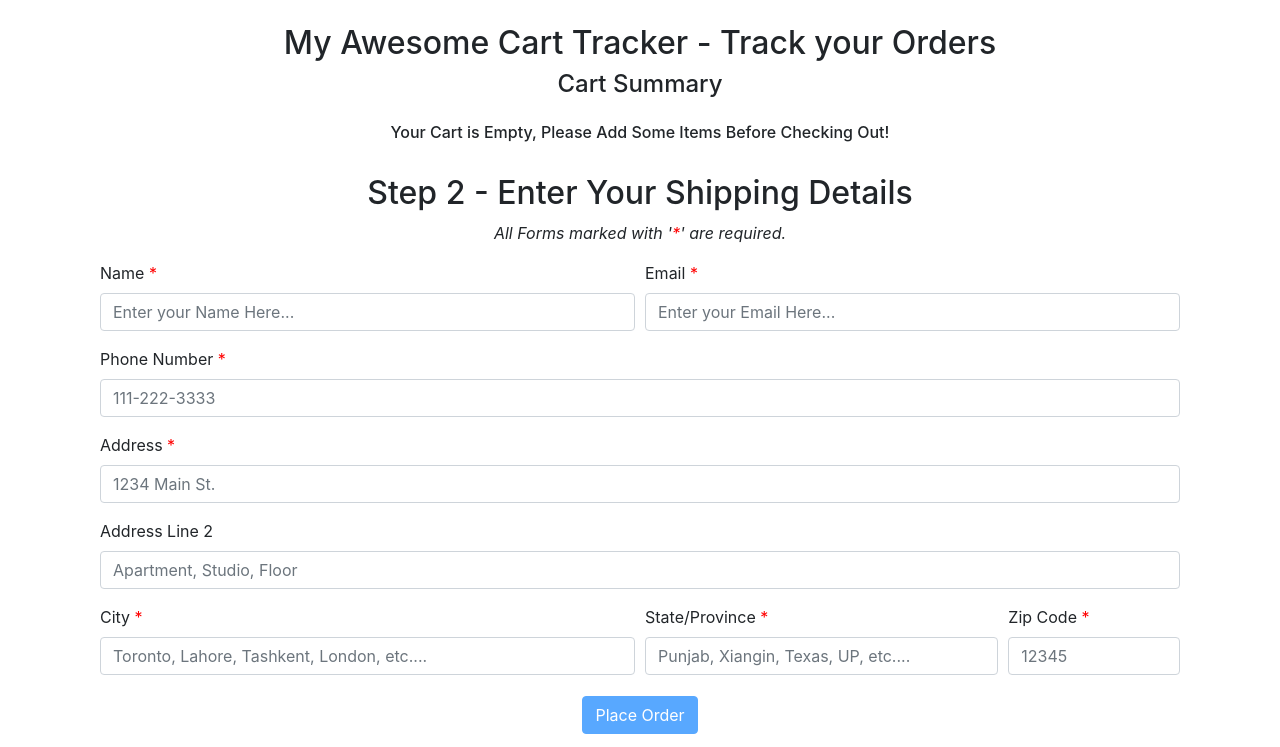
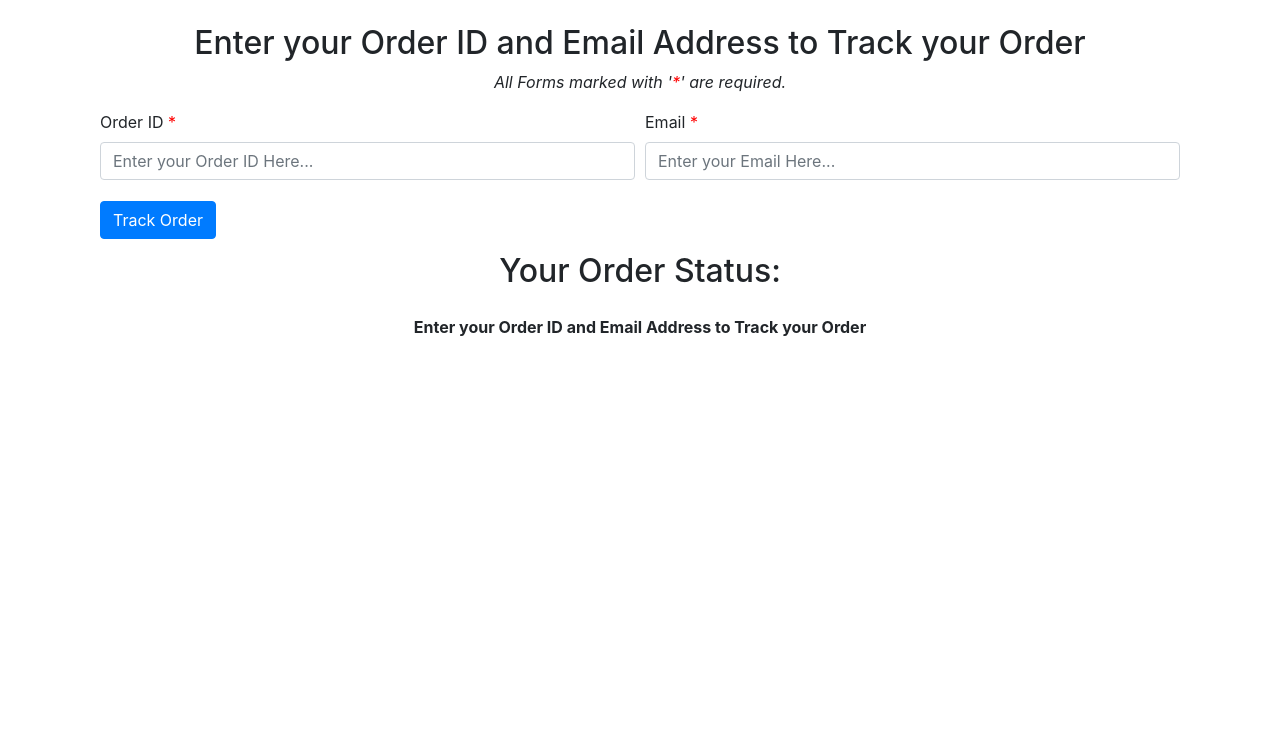
Before and after one commit to RyanBaig/My-Awesome-Cart, a Django app: page /shop/tracker/ in a window 1280 px wide. Shown: the part 64-811 px from the top of the page. After the commit the page ends 400 px from the top, so only its background shows below. Run offline with Django 4.2, Linux system fonts and the light colour scheme; some libraries are stand-ins or nearby versions.

Commit message:
added tracker

```diff
--- a/shop/models.py
+++ b/shop/models.py
@@ -42,7 +42,7 @@ class OrderUpdate(models.Model):
     update_id = models.AutoField(primary_key=True)
     order_id = models.IntegerField(default="")
     update_desc = models.CharField(max_length=5000)
-    timestamp = models.DateField(auto_now_add=True)
+    timestamp = models.DateTimeField(auto_now_add=True)
 
     def __str__(self):
         return self.update_desc[0:7] + "..."
--- a/shop/templates/shop/basic.html
+++ b/shop/templates/shop/basic.html
@@ -59,13 +59,12 @@
         </div>
     </nav>
 
-    {% block body %} {% endblock %}
+
 
     <!-- Optional JavaScript -->
     <!-- jQuery first, then Popper.js, then Bootstrap JS -->
-    <script src="https://code.jquery.com/jquery-3.3.1.slim.min.js"
-        integrity="sha384-q8i/X+965DzO0rT7abK41JStQIAqVgRVzpbzo5smXKp4YfRvH+8abtTE1Pi6jizo" crossorigin="anonymous">
-    </script>
+    <script src="https://code.jquery.com/jquery-3.7.1.js" integrity="sha256-eKhayi8LEQwp4NKxN+CfCh+3qOVUtJn3QNZ0TciWLP4=" crossorigin="anonymous"></script>
+
     <script src="https://cdnjs.cloudflare.com/ajax/libs/popper.js/1.14.6/umd/popper.min.js"
         integrity="sha384-wHAiFfRlMFy6i5SRaxvfOCifBUQy1xHdJ/yoi7FRNXMRBu5WHdZYu1hA6ZOblgut" crossorigin="anonymous">
     </script>
@@ -73,7 +72,7 @@
         integrity="sha384-B0UglyR+jN6CkvvICOB2joaf5I4l3gm9GU6Hc1og6Ls7i6U/mkkaduKaBhlAXv9k" crossorigin="anonymous">
     </script>
 
-
+{% block body %} {% endblock %}
     <script>
 
 {% block comment %} //
--- a/shop/templates/shop/contact.html
+++ b/shop/templates/shop/contact.html
@@ -1,4 +1,5 @@
-{% extends 'shop/basic.html' %} {% block title %} Contact Us {% endblock %}
+{% extends 'shop/basic.html' %}
+{% block title %} Contact Us - My Awesome Cart{% endblock %}
 {% block body %}
 <script>
 function thank() {
--- a/shop/templates/shop/tracker.html
+++ b/shop/templates/shop/tracker.html
@@ -1,115 +1,87 @@
 {% extends 'shop/basic.html' %}
-{% block title %} Checkout - My Awesome Cart {% endblock %}
-{% block js %}
-<script>
-if (localStorage.getItem('cart') == null) {
-    var cart = {};
-} else {
-    cart = JSON.parse(localStorage.getItem('cart'));
-}
-console.log(cart);
-var sum = 0;
-if ($.isEmptyObject(cart)) {
-    // If object is empty
-    mystr = "<h6>Your Cart is Empty, Please Add Some Items Before Checking Out! </h6>"
-    $('#items').append(mystr);
-    button = document.getElementById('placeorderButton').setAttribute('class', 'btn btn-primary disabled')
-}
+{% block title %} Tracker - My Awesome Cart {% endblock %}
 
-for (item in cart) {
-
-    let name = cart[item][1];
-    let qty = cart[item][0];
-    sum = sum + qty;
-    mystr = `        <li class="list-group-item d-flex justify-content-between align-items-center">
-                   ${name}
-                    <span class="badge badge-primary badge-pill">${qty}</span>
-                </li>`
-    $('#items').append(mystr);
-}
-document.getElementById('cart').innerHTML = sum;
-
-$('#itemsJson').val(JSON.stringify(cart));
-
-{% if thank %}
-alert("Thanks for ordering with us! Your order id is {{ id }}. Use it to track your order using our order tracker.");
-localStorage.clear();
-document.location = "/shop";
-{% endif %}
-
-</script>
-{% endblock js %}
 {% block body %}
 
 <div class="container">
   <div class="col my-4">
     <h2 class="text-center">
-      My Awesome Cart Tracker - Track your Orders
-    </h2>
-
-    <h4 class="text-center">Cart Summary</h4>
-    <div class="mt-4">
-      <ul class="list-group text-center" id="items"></ul>
-    </div>
-  </div>
-  <div class="col my-2">
-    <h2 style="text-align: center">
-      Step 2 - Enter Your Shipping Details
+      Enter your Order ID and Email Address to Track your Order
     </h2>
     <p class="text-center">
-    <i
-      >All Forms marked with '<span style="color: red">*</span>' are
-      required.</i
-    >
+      <i>All Forms marked with '<span style="color: red">*</span>' are
+        required.</i>
     </p>
-
-      <form action="/shop/checkout/" method="post">{% csrf_token %}
-      <input type="hidden" name="itemsJson" id="itemsJson">
+    <form action="#" method="post" id="trackerForm">{% csrf_token %}
       <input type="text" style="display: none;" name="phone" id="phone">
       <div class="form-row">
         <div class="form-group col-md-6">
-            <label for="name">Name <span style="color: red">*</span></label>
-            <input type="text" class="form-control" id="name" placeholder="Enter your Name Here..." name="name" required>
+          <label for="OrderID">Order ID <span style="color: red">*</span></label>
+          <input type="text" class="form-control" id="OrderID" placeholder="Enter your Order ID Here..." name="OrderID"
+            required>
         </div>
         <div class="form-group col-md-6">
           <label for="email">Email <span style="color: red">*</span></label>
-            <input type="email" class="form-control" id="email" placeholder="Enter your Email Here..." name="email" required>
+          <input type="email" class="form-control" id="email" placeholder="Enter your Email Here..." name="email"
+            required>
         </div>
-        </div>
-          <div class="form-group">
-            <label style="margin-right: 900px" for="phoneNumber">Phone Number <span style="color: red">*</span></label>
-            <input  type="tel" class="form-control" id="phoneNumber" placeholder="111-222-3333" name="phoneNumber" required>
-          </div>
-        <div class="form-group">
-          <label for="address">Address <span style="color: red">*</span></label>
-          <input type="text" class="form-control" id="address1" placeholder="1234 Main St." name="address1" required>
-        </div>
-        <div class="form-group">
-          <label for="address2">Address Line 2</label>
-          <input type="text" class="form-control" id="address2" placeholder="Apartment, Studio, Floor" name="address2">
-        </div>
-        <div class="form-row">
-          <div class="form-group col-md-6">
-            <label for="city">City <span style="color: red">*</span></label>
-            <input type="text" class="form-control" id="city"
-              placeholder="Toronto, Lahore, Tashkent, London, etc...." name="city" required>
-          </div>
-          <div class="form-group col-md-4">
-            <label for="state">State/Province <span style="color: red">*</span></label>
-            <input type="text" class="form-control" id="state" placeholder="Punjab, Xiangin, Texas, UP, etc...." name="state" required>
-          </div>
-          <div class="form-group col-md-2">
-            <label for="zip">Zip Code <span style="color: red">*</span></label>
-            <input type="number" class="form-control" id="zip" placeholder="12345" name="zip_code" required>
-          </div>
-        </div>
-
-        <div class="text-center">
-          <button type="submit" class="btn btn-primary" id="placeorderButton">Place Order</button>
+        <div class="text-center" style="align-items: center;">
+          <button type="submit" class="btn btn-primary">Track Order</button>
         </div>
     </form>
 
+  </div>
+  <div class="col my-2">
+    <h2 class="text-center">
+      Your Order Status:
+    </h2>
+    <div class="my-4">
+      <ul class="list-group" id="items">
+      <span class="text-center"><strong>Enter your Order ID and Email Address to Track your Order</strong></span>
+      </ul>
+    </div>
+  </div>
+  </form>
 
 </div>
 </div>
-{% endblock %}
+{% endblock body%}
+{% block js %}
+<script>
+  $('#trackerForm').submit(function (event) {
+    event.preventDefault();
+    $('#items').empty();
+    var formData = {
+      'OrderID': $('input[name=OrderID]').val(),
+      'email': $('input[name=email]').val(),
+      'csrfmiddlewaretoken': $('input[name=csrfmiddlewaretoken]').val(),
+    };
+    $.ajax({
+        type: 'POST',
+        url: '/shop/tracker/',
+        data: formData,
+        encode: true
+      })
+      .done(function (data) {
+        let updates = JSON.parse(data)
+        if (updates.length > 0 & updates != {}) {
+          for (let i = 0; i < updates.length; i++) {
+            let text = updates[i]['text'];
+            let time = updates[i]['time'];
+            mystr = `        <li class="list-group-item d-flex justify-content-between align-items-center">
+                        ${text}
+                          <span class="badge badge-primary badge-pill">${time}</span>
+                      </li>`
+            $('#items').append(mystr);
+          }
+        } else {
+          mystr = `        <li class="list-group-item d-flex justify-content-between align-items-center">
+                        Sorry, We are not able to fetch your order associated with your Order ID and Email. Please check the spelling of the Order ID and Email and try again.
+
+                      </li>`
+          $('#items').append(mystr);
+        }
+      });
+  });
+</script>
+{% endblock js %}
--- a/shop/views.py
+++ b/shop/views.py
@@ -2,6 +2,7 @@ from django.shortcuts import render
 from django.http import HttpResponse
 from .models import *
 from math import ceil
+import json
 
 # Create your views here.
 def index(request):
@@ -37,6 +38,22 @@ def contact(request):
     return render(request, "shop/contact.html", {"thank": True})
 
 def tracker(request):
+    if request.method == "POST":
+        orderID = request.POST.get('OrderID', '')
+        email = request.POST.get('email', '')
+        try:
+            order = Order.objects.filter(order_id=orderID, email=email)
+            if len(order) > 0:
+                update = OrderUpdate.objects.filter(order_id=orderID)
+                updates = []
+                for item in update:
+                    updates.append({'text': item.update_desc, 'time': item.timestamp})
+                    response = json.dumps(updates, default=str)
+                return HttpResponse(response)
+            else:
+                return HttpResponse('{}')
+        except Exception:
+            pass
     return render(request, "shop/tracker.html")
 
 def search(request):
@@ -59,9 +76,10 @@ def checkout(request):
         zip_code = request.POST.get('zip_code', '')
         phone = request.POST.get('phoneNumber', '')
 
-        id = order.order_id
+
         order = Order(name=name, email=email, address=address, city=city, state=state, zip_code=zip_code, phone=phone, items_json=items_json)
         order.save()
+        id = order.order_id
         update = OrderUpdate(order_id=id, update_desc="The order has been placed")
         update.save()
         thank = True
```
Also changed, not shown: db.sqlite3, shop/migrations/0010_alter_orderupdate_timestamp.py (added). Lines whose indentation alone changed are shown as unchanged.
